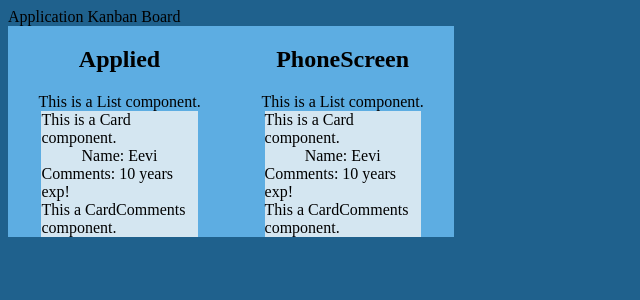
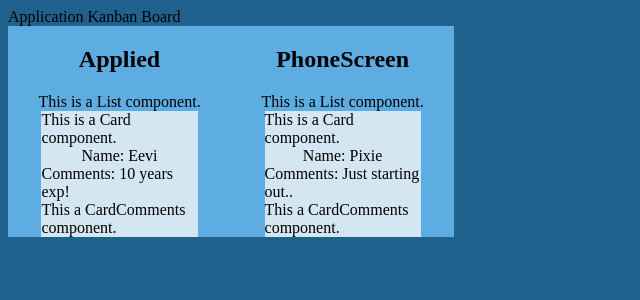
Before and after one commit to ajlee12/react-node-kanban, a React (Create React App) app: page / in a window 1280 px wide. Shown: the top 300 px of the page, without its empty margins (0-640 px from the left). Built offline with nearby package versions, Linux system fonts and the light colour scheme.

Commit message:
Have List dynamically render respective list contents.

```diff
--- a/src/components/List.tsx
+++ b/src/components/List.tsx
@@ -8,23 +8,34 @@ const mapStateToProps = (store: AppState) => ({
   PhoneScreen: store.cards.PhoneScreen,
 });
 
-interface ListProps {
-  listTitle: string,
-  Applied?: CardContents[],
-  PhoneScreen?: CardContents,
+interface ListPropsKeys {
+  [key: string]: any,
+};
+
+interface ListProps extends ListPropsKeys {
+  // listTitle: string,
+  Applied: CardContents[],
+  PhoneScreen: CardContents[],
 };
 
 //{listTitle, Applied, PhoneScreen }
 
 const List = (props: ListProps) => {
+  const listTitle = props.listTitle;
   return (
     <div style={styles}>
       <h2>{props.listTitle}</h2>
       This is a List component.
-      {console.log(props.Applied)}
-      {props.Applied?.map((card) => {
-        // return `${card.name}, ${card.comments}`
-        return <Card name={card.name} comments={card.comments} />
+      {/* {console.log('props in List:',props)} */}
+      {console.log('props[listTitle]:',props[listTitle])}
+      {props[listTitle].map((card: CardContents) => {
+        return (
+          <Card
+            name={card.name}
+            comments={card.comments}
+            listTitle={props.listTitle}
+          />
+        );
       })}
       {/* <Card /> */}
     </div>
```
